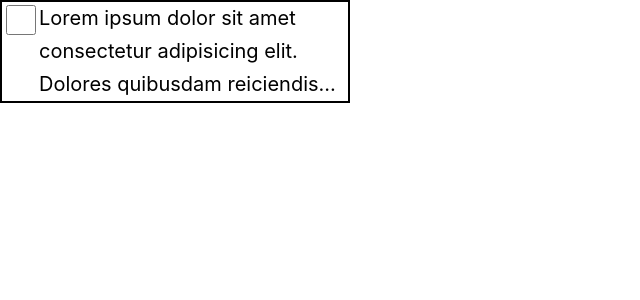
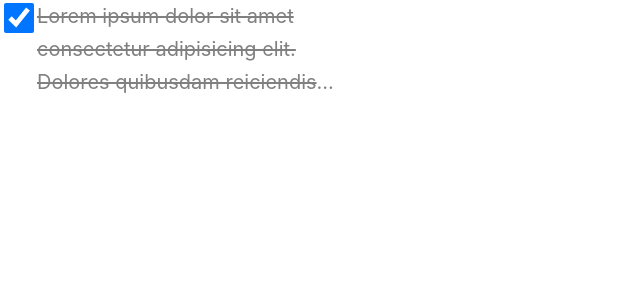
Before and after one commit to AdityaAnuragi/notes-app, a React (Vite) app: page / in a window 1280 px wide. Shown: the top 300 px of the page, without its empty margins (0-640 px from the left). Built offline with nearby package versions, Linux system fonts and the light colour scheme.

Commit message:
homepage checkbox and Text pair component is now functional

```diff
--- a/src/components/NoteInHomePage.jsx
+++ b/src/components/NoteInHomePage.jsx
@@ -4,14 +4,21 @@ import { Text } from "@mantine/core"
 
 const placeholderText = "Lorem ipsum dolor sit amet consectetur adipisicing elit. Dolores quibusdam reiciendis ipsa est, aliquid illo iste esse qui eum dicta?"
 
-function NoteInHomePage({ lineClamp = 3, size = "xl", value = placeholderText }) {
+function NoteInHomePage({ lineClamp = 3, size = "xl", value = placeholderText , checkboxData = {hasCheckbox : true , isTicked : true} }) {
+
   return (
     <>
       <div className={`${note.textContainer}`} >
 
-        <input type="checkbox" className={note.myCheckbox} />
+        {checkboxData.hasCheckbox && <input type="checkbox" checked={checkboxData.isTicked} className={note.myCheckbox} readOnly />}
 
-        <Text lineClamp={lineClamp} size={size} >
+        <Text
+          lineClamp={lineClamp}
+          size={size}
+          classNames={{
+            root : checkboxData.isTicked ? note.mantineTextRootSelector : null
+          }}
+        >
           {value}
         </Text>
       </div>
--- a/src/components/NoteInHomePage.module.css
+++ b/src/components/NoteInHomePage.module.css
@@ -4,7 +4,7 @@
   align-items: flex-start;
   width: 350px;
   /* background-color: lightblue; */
-  border: 2px solid black;
+  /* border: 2px solid black; */
 }
 
 .myCheckbox {
@@ -12,3 +12,9 @@
   width: 30px;
   height: 30px;
 }
+
+.mantineTextRootSelector {
+  /* the important rule is necessary here cuz text-decoration property is set to None */
+  text-decoration: line-through !important;
+  color: grey !important;
+}
```
